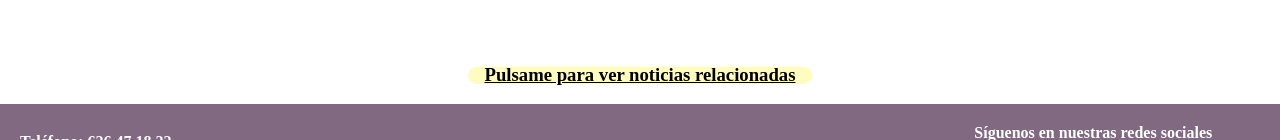
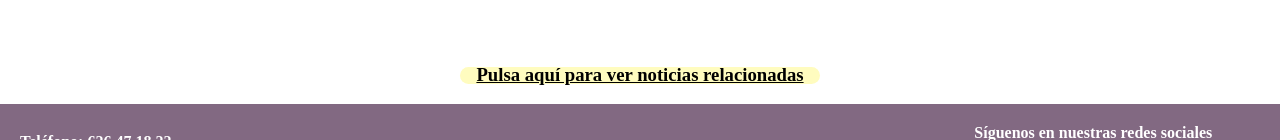
Before and after one commit to Javivi-MR/PNET, a plain HTML site: page public_html/index.html in a window 1280 px wide. Shown: the part 1234-1374 px from the top of the page. Drawn offline with Linux system fonts and the light colour scheme.

Commit message:
actualizado

```diff
--- a/public_html/index.html
+++ b/public_html/index.html
@@ -101,7 +101,7 @@
 
         <aside class="CuerpoNoticias"> <!-- Aside para el apartado de noticias -->
             <details>
-                <summary id="Summary"><h3 id="TextoVerNoticia"> Pulsame para ver noticias relacionadas</h3></summary>
+                <summary id="Summary"><h3 id="TextoVerNoticia"> Pulsa aquí para ver noticias relacionadas</h3></summary>
                 <!-- Necesito 3 noticias que posean 1 imagen a la izquierda y un texto a la derecha-->
                 <div class="Noticia"> <!-- Div para la noticia 1 -->
                     <div class="ImagenNoticia"> <!-- Div para la imagen de la noticia 1 -->
```
